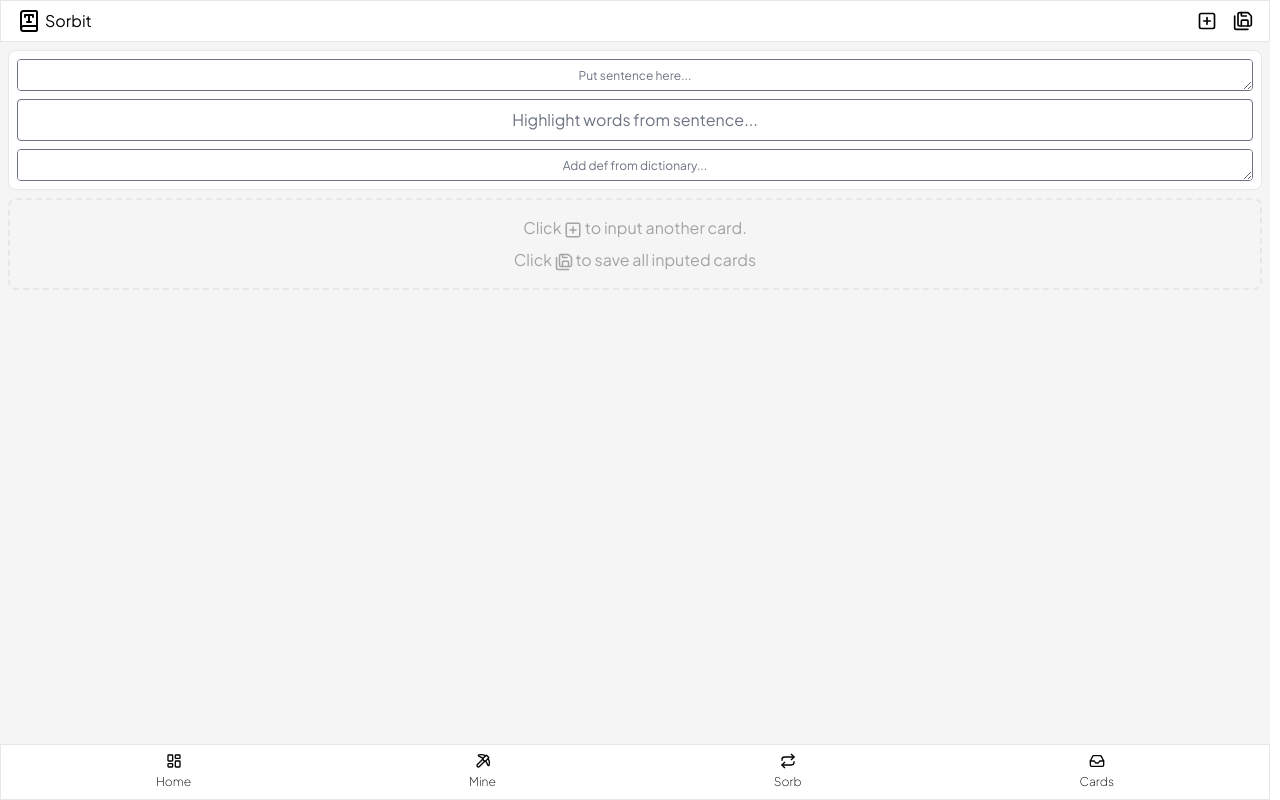
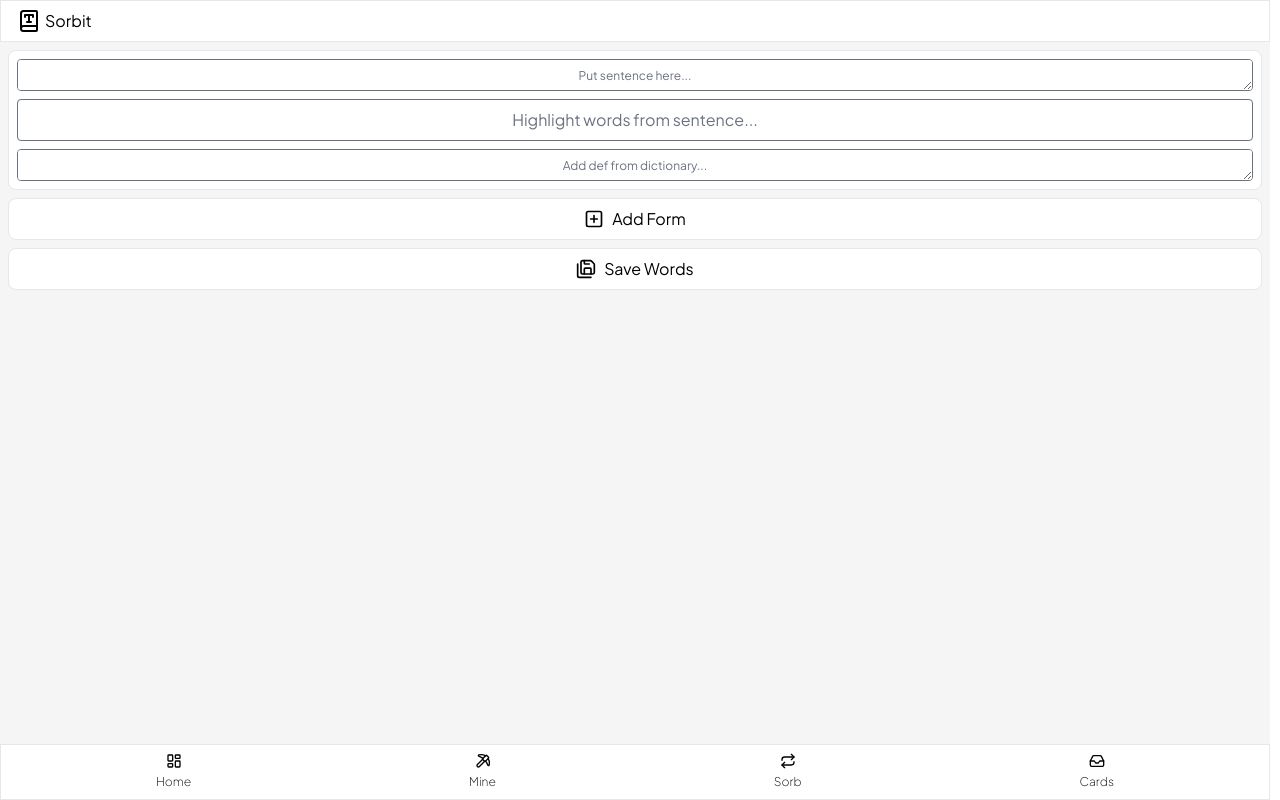
Before and after one commit to najmunda/happal-client, a React (Vite) app: page /mine in a window 1280 px wide. Built offline with nearby package versions, Linux system fonts and the light colour scheme; what pouchdb-browser would draw is missing.

Commit message:
feat: Move Header to Root & Add loading to /cards
Move header so every route use same header
Move mine buttons from header

```diff
--- /dev/null
+++ b/src/components/Loading.jsx
@@ -0,0 +1,20 @@
+export default function Loading({className}) {
+  return (
+    <article className={className}>
+      <svg
+        height="24px"
+        viewBox="0 -960 960 960"
+        width="24px"
+        fill="#5f6368"
+        version="1.1"
+        id="svg1"
+        className="animate-spin"
+      >
+        <path
+          id="path1"
+          d="M 473.90625 -927.96875 C 420.56431 -927.25856 367.0157 -917.02166 315.85938 -896.875 C 167.04092 -838.26651 60.527777 -704.43472 36.875 -546.25 C 30.110913 -501.01038 61.947748 -458.0913 107.1875 -451.32812 C 152.42593 -444.56421 195.34464 -476.32419 202.10938 -521.5625 C 216.97726 -620.9958 283.48551 -704.56558 377.03125 -741.40625 C 470.57716 -778.24701 576.2439 -762.4365 654.92188 -699.84375 C 690.7175 -671.36517 743.78751 -677.48526 772.26562 -713.28125 C 800.74378 -749.07777 794.70354 -802.14779 758.90625 -830.625 C 676.76633 -895.97194 575.74086 -929.32457 473.90625 -927.96875 z "
+        />
+      </svg>
+    </article>
+  );
+}
--- a/src/routes/cards/cards.jsx
+++ b/src/routes/cards/cards.jsx
@@ -1,9 +1,9 @@
-import { Form, Link, Outlet, useLoaderData, useLocation } from "react-router-dom";
+import { Form, Link, Outlet, useLoaderData, useLocation, useNavigation } from "react-router-dom";
 import { CopyX, Info, Pickaxe, SearchX, SquarePen, Trash2 } from "lucide-react";
 import { getCardsCustom, getCardsTotal } from "../../db";
-import Header from "../../components/Header";
 import CardsSettings from "../../components/CardsSettings";
 import Toast from "../../components/Toast";
+import Loading from "../../components/Loading";
 
 export async function loader({request}) {
   const url = new URL(request.url);
@@ -21,15 +21,16 @@ export default function Cards() {
 
   const {cards, cardsTotal, searchParams} = useLoaderData();
   const location = useLocation();
+  const navigation = useNavigation();
 
   console.log(cards);
 
   return (
-    <>
-      <Header/>
-      <main className='flex-1 p-2 flex flex-col gap-2'>
+    <main className='flex-1 p-2 flex flex-col items-stretch gap-2'>
       {cardsTotal != 0 ? <CardsSettings searchParams={searchParams} /> : <></>}
-        {cards.length != 0 ?
+      {navigation.state === "loading" ?
+        <Loading className='flex-1 flex flex-col justify-center items-center' />
+        : cards.length != 0 ?
           cards.map(card => (
             <div key={card._id} data-key={card._id} className="group px-4 py-2 grid grid-cols-2 grid-rows-2 items-center gap-1 bg-white border rounded-lg">
               <p className="text-xl font-bold leading-tight text-nowrap truncate gap-2">{card.target}</p>
@@ -56,6 +57,5 @@ export default function Cards() {
       <Outlet />
       {location.state && <Toast message={location.state.message} />}
     </main>
-    </>
   )
 }
--- a/src/routes/home.jsx
+++ b/src/routes/home.jsx
@@ -3,13 +3,8 @@ import { adapter } from "../db"
 
 export default function Home() {
   return (
-    <>
-      <Header>
-
-      </Header>
-      <main className="flex-1 p-2 flex flex-col gap-2">
-        <p>{adapter}</p>
-      </main>
-    </>
+    <main className="flex-1 p-2 flex flex-col gap-2">
+      <p>{adapter}</p>
+    </main>
   )
 }
--- a/src/routes/mine.jsx
+++ b/src/routes/mine.jsx
@@ -1,9 +1,9 @@
 import { useEffect, useRef, useState } from "react"
-import { Navigate, useActionData, useSubmit } from "react-router-dom"
+import { Navigate, useActionData, useNavigation, useSubmit } from "react-router-dom"
 import { SaveAll, SquarePlus } from "lucide-react";
 import CardForm from "../components/CardForm"
 import { addCards } from "../db";
-import Header from "../components/Header";
+import Loading from "../components/Loading";
 
 export async function action({ request }) {
   const requestJson = await request.json();
@@ -32,6 +32,7 @@ export default function Mine() {
   const [formIndexes, setFormIndexes] = useState([1]);
   const { success, errors } = useActionData() || {};
   const submit = useSubmit();
+  const navigation = useNavigation();
 
   function handleAddButton() {
     setFormIndexes([...formIndexes, formIndexes.at(-1) + 1]);
@@ -58,12 +59,11 @@ export default function Mine() {
   }, [success]);
 
   return (
+    <main ref={formContainerRef} onClick={handleCardsButtons} className="flex-1 p-2 flex flex-col gap-2">
+      {navigation.state === "loading" ? (
+        <Loading className='flex-1 flex flex-col justify-center items-center' />
+      ) : (
         <>
-      <Header>
-        <button onClick={handleAddButton} className="h-fit"><SquarePlus size={20} /></button>
-        <button onClick={handleSubmitButton} className="h-fit"><SaveAll size={20} /></button>
-      </Header>
-      <main ref={formContainerRef} onClick={handleCardsButtons} className="flex-1 p-2 flex flex-col gap-2">
           {formIndexes.map(formIndex =>
             <CardForm
               key={`${randomNum}${formIndex}`}
@@ -72,12 +72,11 @@ export default function Mine() {
               isError={errors ? errors.includes(`card_${formIndex}`) : false}
             />
           )}
-        <div className="p-4 flex flex-col justify-center items-center gap-2 text-center text-neutral-400 border-2 border-dashed rounded-lg">
-          <p>Click <SquarePlus size={18} className="inline" /> to input another card.</p>
-          <p>Click <SaveAll size={18} className="inline" /> to save all inputed cards</p>
-        </div>
+          <button onClick={handleAddButton} className="p-2 flex items-center justify-center gap-2 bg-white border rounded-lg"><SquarePlus size={20} />Add Form</button>
+          <button onClick={handleSubmitButton} className="p-2 flex items-center justify-center gap-2 bg-white border rounded-lg"><SaveAll size={20} />Save Words</button>
+        </>
+      )}
       {success && <Navigate to={"/mine"} />}
     </main>
-    </>
   )
 }
--- a/src/routes/root.jsx
+++ b/src/routes/root.jsx
@@ -11,6 +11,7 @@ export const action = (logout) => async function ({ request }) {
 export default function Root() {
   return (
     <>
+      <Header />
       <Outlet />
       <Navigation />
     </>
--- a/src/routes/sorb.jsx
+++ b/src/routes/sorb.jsx
@@ -77,10 +77,6 @@ export default function Sorb() {
   }
 
   return (
-    <>
-      <Header>
-
-      </Header>
     <main className={`flex-1 flex flex-col justify-center p-2`}>
       {cards.length != 0 ?
         <>
@@ -126,6 +122,5 @@ export default function Sorb() {
         </div>
       }
     </main>
-    </>
   )
 }
```
Lines whose indentation alone changed are shown as unchanged.
